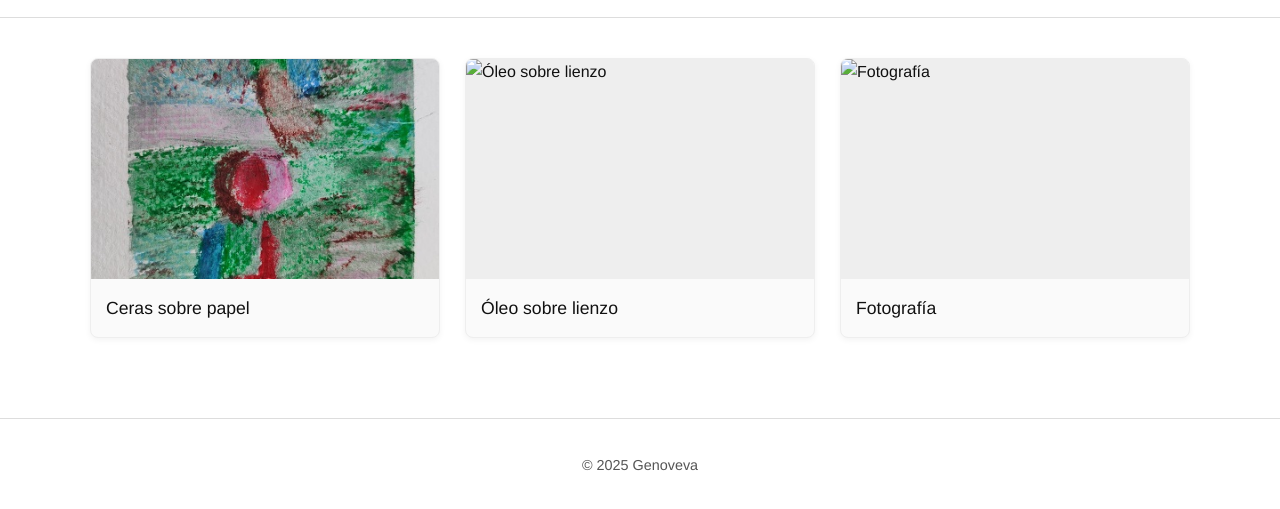
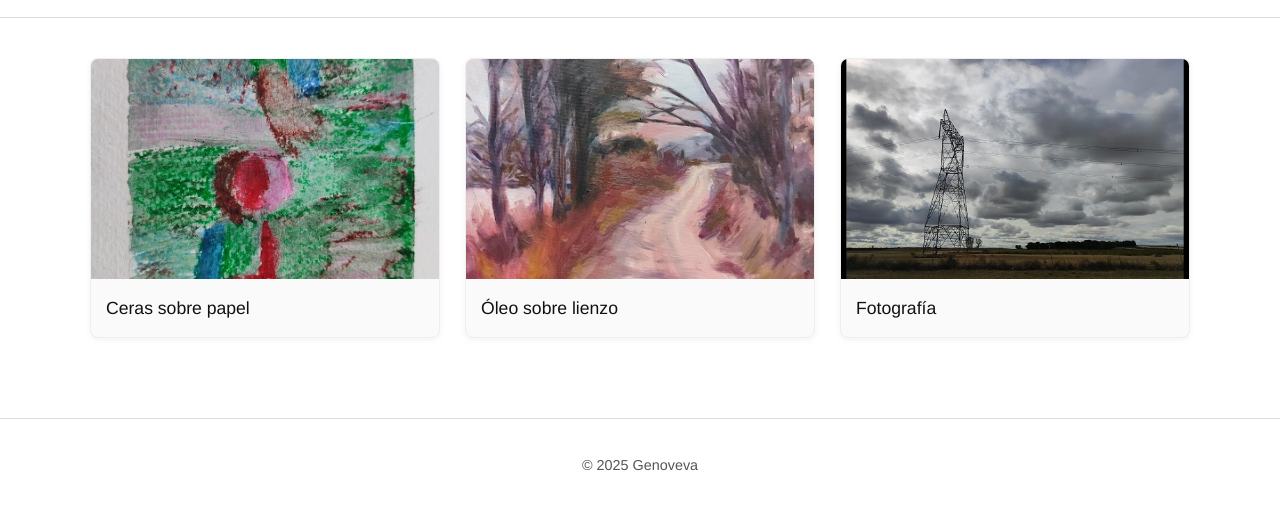
Before and after one commit to AmparoGenoveva/Genoveva, a plain HTML site: page index.html in a window 1280 px wide. Shown: the part 69-578 px from the top of the page. Drawn offline with Linux system fonts and the light colour scheme.

Commit message:
Update index.html

```diff
--- a/index.html
+++ b/index.html
@@ -21,12 +21,12 @@
     </a>
 
     <a class="card" href="imagenes/oleo.html">
-      <img src="series/Oleo_01.jpg" alt="Óleo sobre lienzo">
+      <img src="imagenes/Oleo_01.jpg" alt="Óleo sobre lienzo">
       <h3>Óleo sobre lienzo</h3>
     </a>
 
     <a class="card" href="Series/Fotografia.html">
-      <img src="series/836_01.jpg" alt="Fotografía">
+      <img src="imagenes/836_01.jpg" alt="Fotografía">
       <h3>Fotografía</h3>
     </a>
 
```
